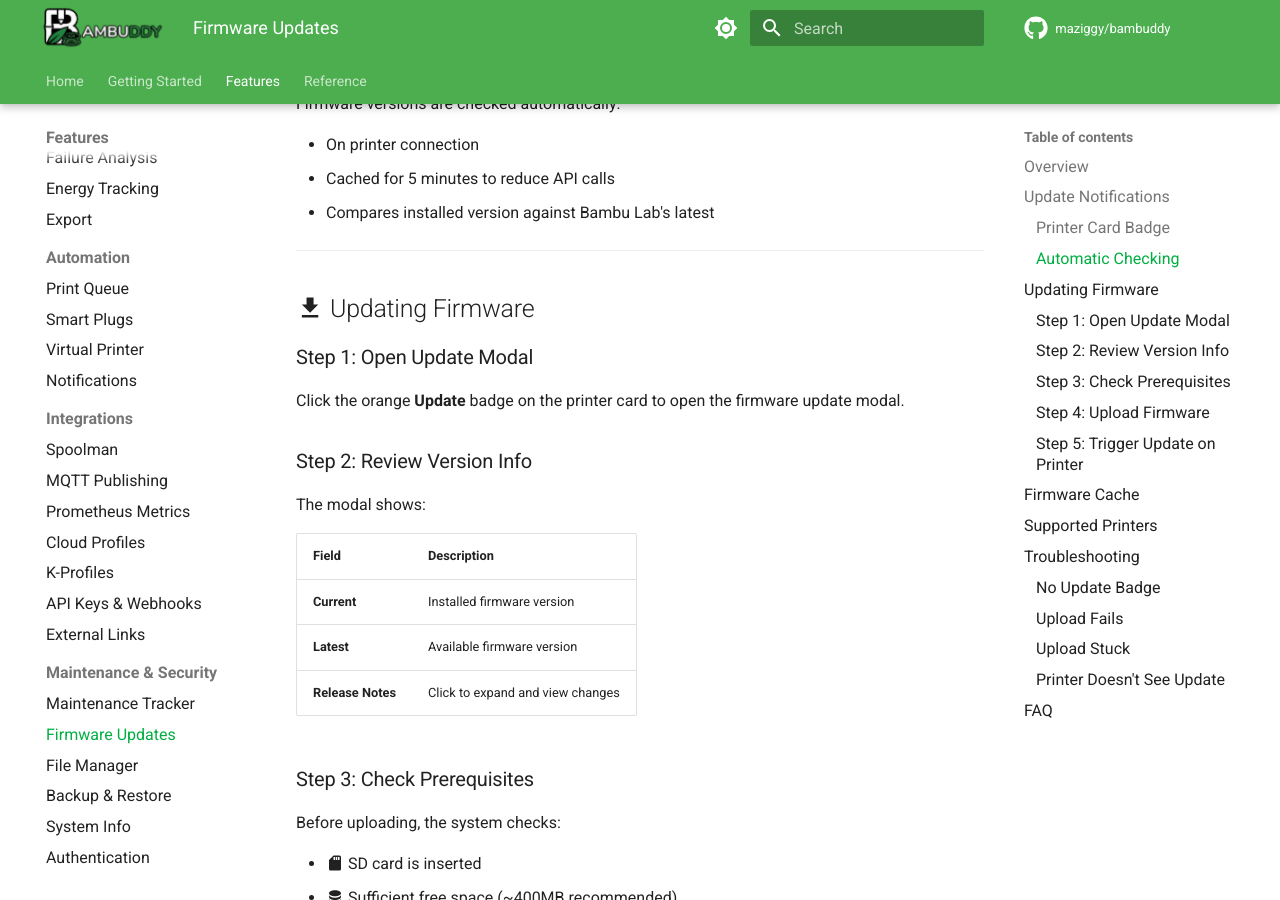
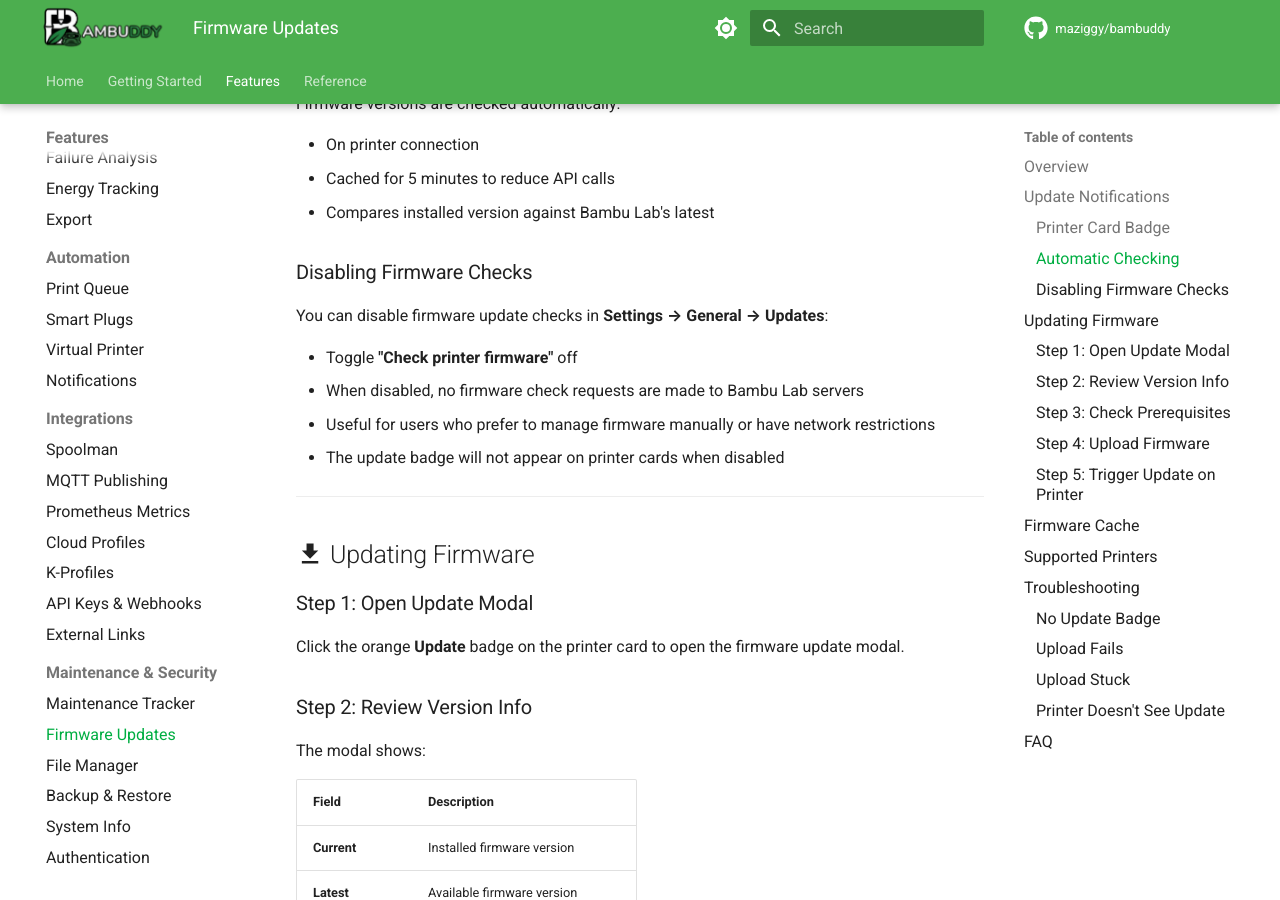
Before and after one commit to maziggy/bambuddy-wiki, an MkDocs documentation site: the page built from docs/features/firmware-updates.md, in a window 1280 px wide and 900 px high, scrolled down 1067 px. Built offline with MkDocs 1.6.1 and Material for MkDocs 9.7.7, drawn with Linux system fonts in a browser that asks for light colours; comment, search, counter and statistics services are not loaded; the version menu is left out.

Commit message:
Updated Wiki

```diff
--- a/docs/features/firmware-updates.md
+++ b/docs/features/firmware-updates.md
@@ -40,6 +40,15 @@ Firmware versions are checked automatically:
 - On printer connection
 - Cached for 5 minutes to reduce API calls
 - Compares installed version against Bambu Lab's latest
+
+### Disabling Firmware Checks
+
+You can disable firmware update checks in **Settings → General → Updates**:
+
+- Toggle **"Check printer firmware"** off
+- When disabled, no firmware check requests are made to Bambu Lab servers
+- Useful for users who prefer to manage firmware manually or have network restrictions
+- The update badge will not appear on printer cards when disabled
 
 ---
 
```
